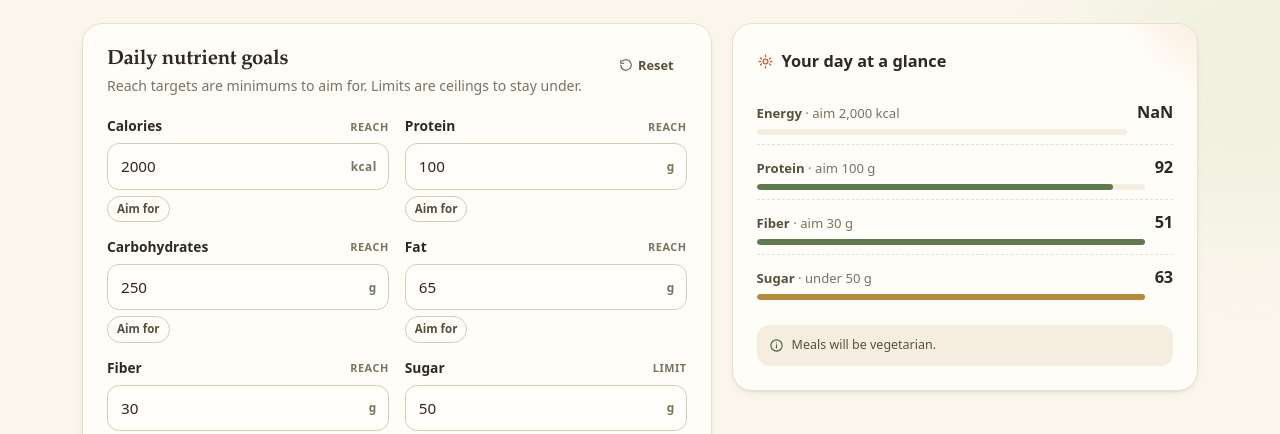
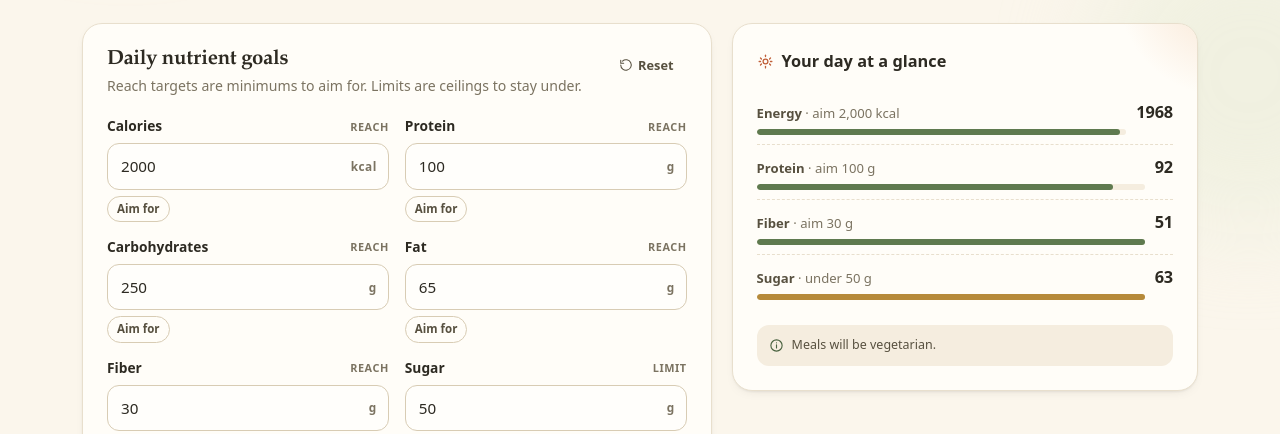
Before and after one commit to Genos-bit/NutriDay, a plain HTML site: page index.html in a window 1280 px wide. Shown: the part 336-770 px from the top of the page. Drawn offline with Linux system fonts and the light colour scheme.

Commit message:
Fix calorie total in daily preview

```diff
--- a/index.html
+++ b/index.html
@@ -1387,7 +1387,7 @@ function renderPreview(){
     const g = goalOf(key);
     if (!g) return "";
     const n = NUTRIENTS.find(x => x.key === key);
-    const val = totals ? totals[key] : null;
+    const val = totals ? totals[key === "calories" ? "cal" : key] : null;
     const pct = totals && g.value ? clamp((val / g.value) * 100, 0, 130) : 0;
     const good = totals && (g.mode === "limit" ? val <= g.value : val >= g.value * 0.85);
     const color = !totals ? "var(--olive)" : good ? "var(--olive)" : "var(--gold)";
```
